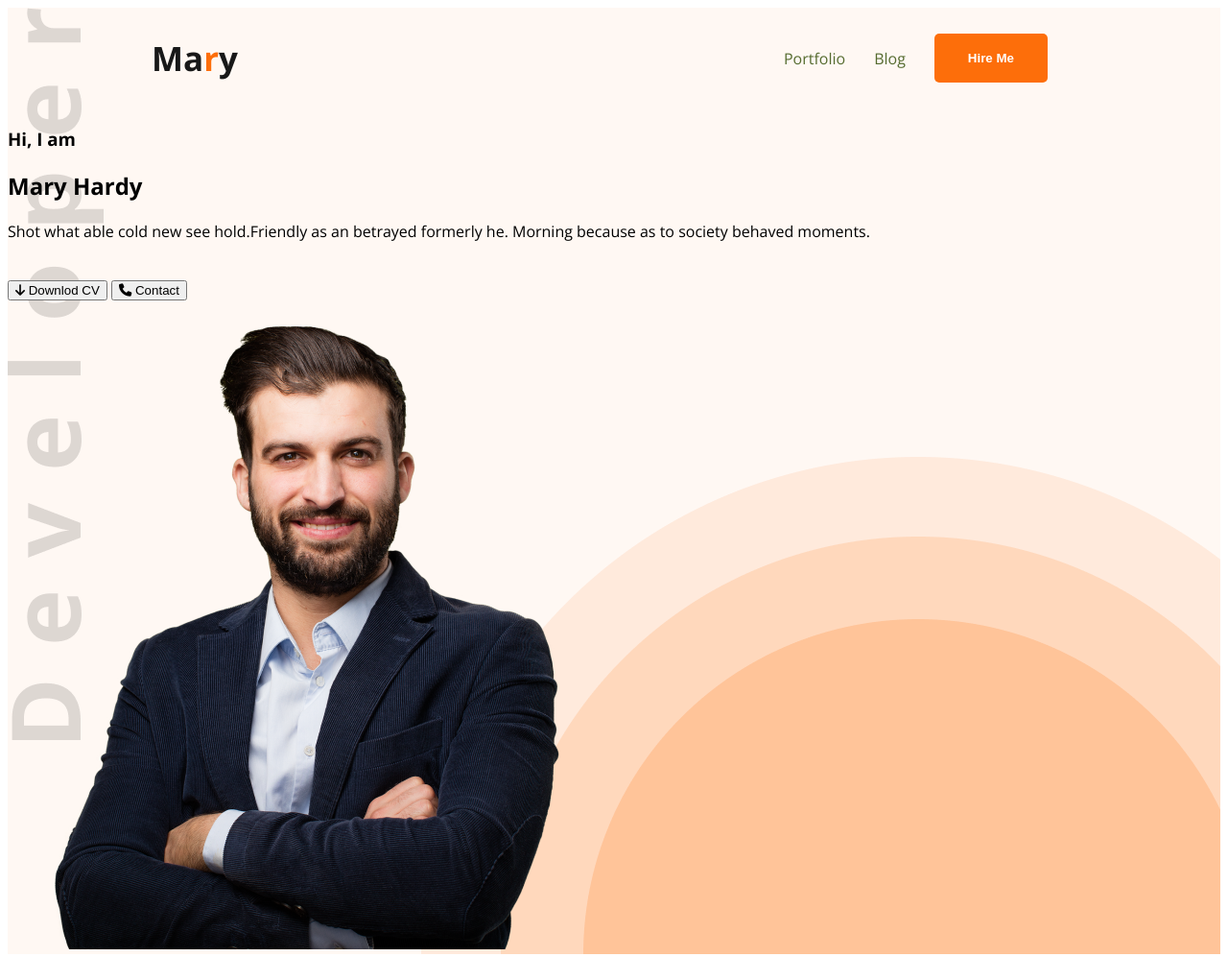
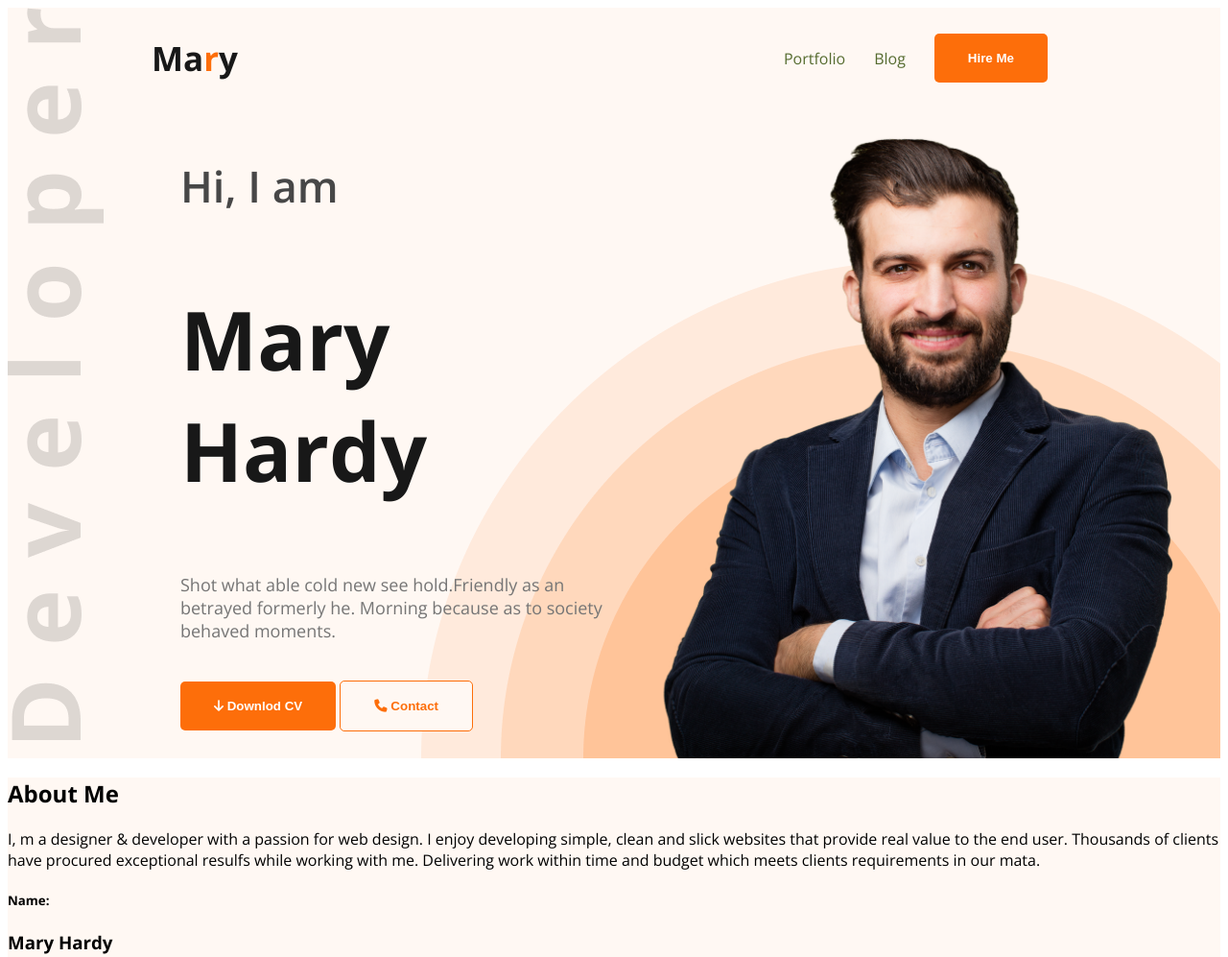
Before and after one commit to yasirhamidshourav/portfolio-prectice-00, a plain HTML site: page index.html in a window 1280 px wide. Shown: the top 997 px of the page at 96% size. Drawn offline with nearby package versions, Linux system fonts and the light colour scheme.

Commit message:
benar section

```diff
--- a/style.css
+++ b/style.css
@@ -49,3 +49,55 @@ header{
     background-repeat: no-repeat;
     background-position: top left, bottom right;
 }
+
+
+
+.bennar{
+    display: flex;
+    justify-content: space-between;
+    margin: 5px 40px 0 180px;
+}
+.bennar-img{
+    width: 590px;
+    height: 672px;
+    margin-bottom: 0px;
+}
+.bennar-conten{
+    max-width: 580px;
+    height: 260px;
+    /* margin-top: 125px;
+    margin-right: 180px; */
+
+}
+.bannar-button{
+    background-color: #fd6e0a;
+    color: white;
+    font-weight: bold;
+    border-radius: 5px;
+    padding: 18px 35px;
+    border: none;
+}
+.bannar-button1{
+    border: 1px solid #fd6e0a;
+    color: #fd6e0a;
+    font-weight: bold;
+    border-radius: 5px;
+    padding: 18px 35px;
+    background-color: #fff8f3;
+    font-weight: bold;
+
+}
+.bennar-conten h3{
+    font-size: 45px;
+    font-weight: 600;
+    color: #474747;
+}
+.bennar-conten h1{
+    font-size: 85px;
+    font-weight: bold;
+    color: #181818;
+}
+.bennar-conten p{
+    font-size: 18px;
+    color: #757575;
+}
```
